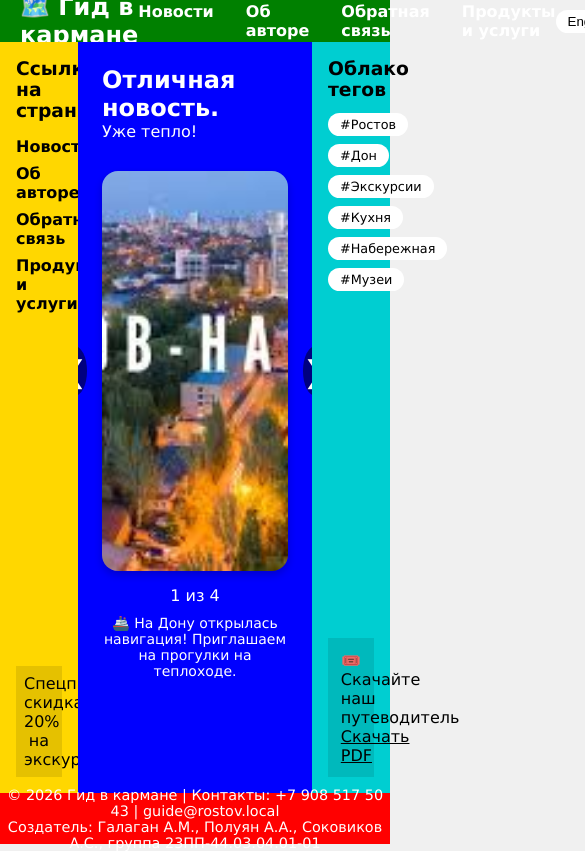
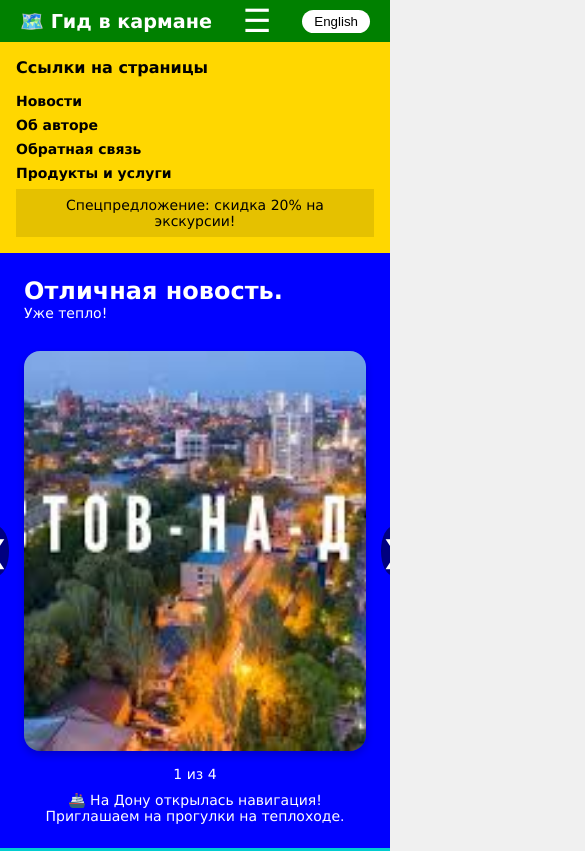
Before and after one commit to Alex-agal/Project-lab17-20, a React (Vite) app: page / in a window 390 px wide. Shown: the top 851 px of the page, 585 px wide, since content can reach past the window. Built offline with nearby package versions, Linux system fonts and the light colour scheme.

Commit message:
добавил мобильную версию

```diff
--- a/src/components/Footer/Footer.module.css
+++ b/src/components/Footer/Footer.module.css
@@ -11,3 +11,15 @@
   text-align: center;
   font-size: 0.9rem;
 }
+@media (max-width: 800px) {
+  .footer {
+    height: auto;
+    min-height: 10vh;
+    padding: 10px 0;
+  }
+
+  .container {
+    font-size: 0.7rem;
+    padding: 0 10px;
+  }
+}
--- a/src/components/Header/Header.jsx
+++ b/src/components/Header/Header.jsx
@@ -1,24 +1,37 @@
-import React from 'react';
+import React, { useState } from 'react';
 import { Link } from 'react-router-dom';
 import { useLanguage } from '../../contexts/LanguageContext';
 import styles from './Header.module.css';
 
 const Header = () => {
   const { language, toggleLanguage } = useLanguage();
+  const [menuOpen, setMenuOpen] = useState(false);
+
   const buttonText = language === 'ru' ? 'English' : 'Русский';
+
+  const toggleMenu = () => {
+    setMenuOpen(!menuOpen);
+  };
+
   return (
     <header className={styles.header}>
       <div className={styles.container}>
         <div className={styles.logo}>🗺️ Гид в кармане</div>
-        <nav className={styles.nav}>
+
+        <button className={styles.burger} onClick={toggleMenu}>
+          ☰
+        </button>
+
+        <nav className={`${styles.nav} ${menuOpen ? styles.navOpen : ''}`}>
           <ul className={styles.navList}>
-            <li><Link to="/news">{language === 'ru' ? 'Новости' : 'News'}</Link></li>
-            <li><Link to="/about">{language === 'ru' ? 'Об авторе' : 'About'}</Link></li>
-            <li><Link to="/contacts">{language === 'ru' ? 'Обратная связь' : 'Contacts'}</Link></li>
-            <li><Link to="/products">{language === 'ru' ? 'Продукты и услуги' : 'Products & Services'}</Link></li>
+            <li><Link to="/news" onClick={() => setMenuOpen(false)}>{language === 'ru' ? 'Новости' : 'News'}</Link></li>
+            <li><Link to="/about" onClick={() => setMenuOpen(false)}>{language === 'ru' ? 'Об авторе' : 'About'}</Link></li>
+            <li><Link to="/contacts" onClick={() => setMenuOpen(false)}>{language === 'ru' ? 'Обратная связь' : 'Contacts'}</Link></li>
+            <li><Link to="/products" onClick={() => setMenuOpen(false)}>{language === 'ru' ? 'Продукты и услуги' : 'Products & Services'}</Link></li>
           </ul>
         </nav>
-         <button onClick={toggleLanguage} className={styles.langBtn}>
+
+        <button onClick={toggleLanguage} className={styles.langBtn}>
           {buttonText}
         </button>
       </div>
--- a/src/components/Header/Header.module.css
+++ b/src/components/Header/Header.module.css
@@ -40,3 +40,52 @@
   border-radius: 20px;
   cursor: pointer;
 }
+
+.burger {
+  display: none;
+  background: none;
+  border: none;
+  font-size: 2rem;
+  color: white;
+  cursor: pointer;
+}
+
+/* ========== МОБИЛЬНАЯ ВЕРСИЯ (до 800px) ========== */
+@media (max-width: 800px) {
+  .container {
+    flex-wrap: wrap;
+    position: relative;
+  }
+
+  .logo {
+    font-size: 1.2rem;
+  }
+
+  .nav {
+    display: none;
+    width: 100%;
+    order: 3;
+  }
+
+  .navOpen {
+    display: block;
+  }
+
+  .navList {
+    flex-direction: column;
+    align-items: center;
+    gap: 1rem;
+    padding: 1rem 0;
+    margin-top: 0.5rem;
+    border-top: 1px solid rgba(255,255,255,0.3);
+  }
+
+  /* Показываем кнопку бургера */
+  .burger {
+    display: block;
+  }
+
+  .langBtn {
+    order: 2;
+  }
+}
--- a/src/components/Main/Main.module.css
+++ b/src/components/Main/Main.module.css
@@ -1,6 +1,6 @@
 .main {
   height: 89vh;
-  background-color: #ccc; /* фон на случай просветов */
+  background-color: #ccc;
 }
 
 .gridContainer {
@@ -10,3 +10,16 @@
   max-width: 1400px;
   margin: 0 auto;
 }
+
+/* ========== АДАПТИВ ДЛЯ ПЛАНШЕТОВ И ТЕЛЕФОНОВ ========== */
+@media (max-width: 800px) {
+  .gridContainer {
+    grid-template-columns: 1fr;
+    grid-template-rows: auto auto auto;
+  }
+
+  .main {
+    height: auto;
+    min-height: 70vh;
+  }
+}
--- a/src/styles/global.css
+++ b/src/styles/global.css
@@ -14,3 +14,21 @@ body {
   display: flex;
   flex-direction: column;
 }
+/* ========== АДАПТИВНЫЕ ШРИФТЫ ========== */
+@media (max-width: 800px) {
+  body {
+    font-size: 14px;
+  }
+
+  h1 {
+    font-size: 1.5rem;
+  }
+
+  h2 {
+    font-size: 1.2rem;
+  }
+
+  h3 {
+    font-size: 1rem;
+  }
+}
```
